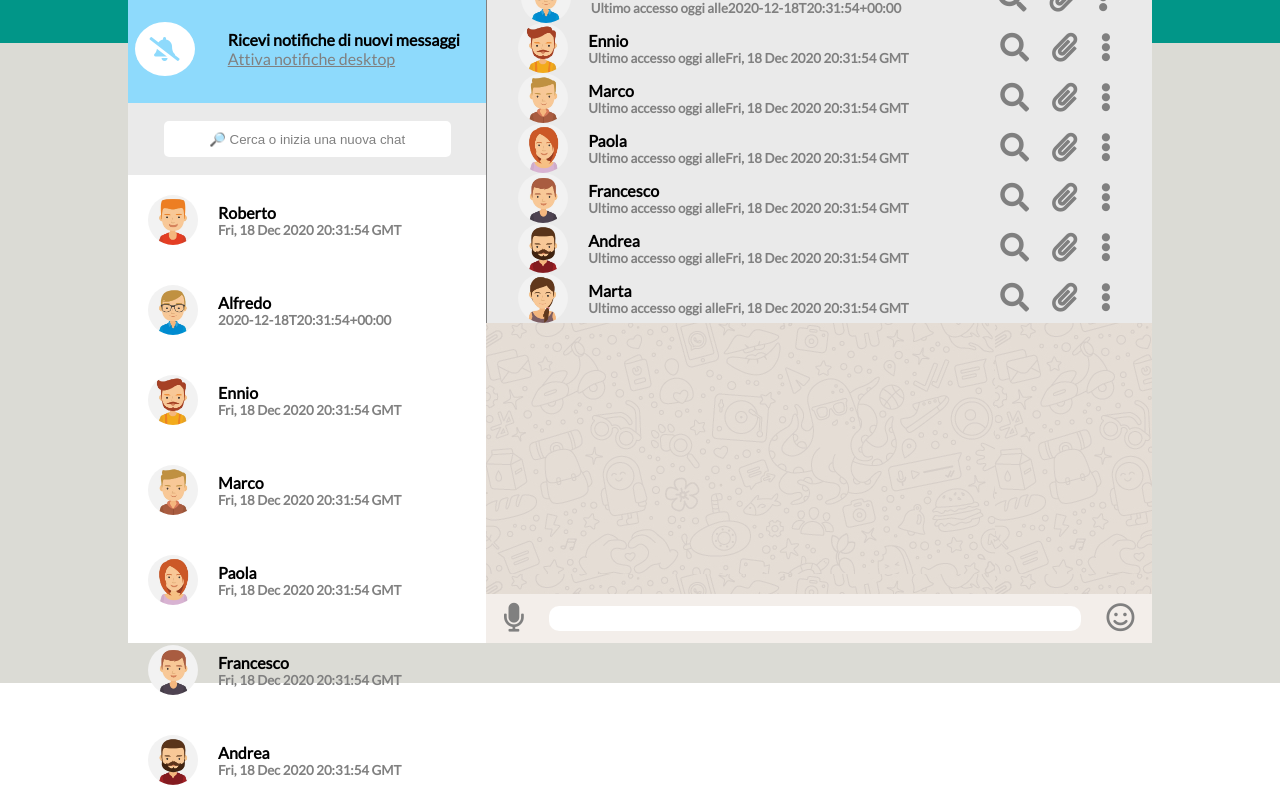
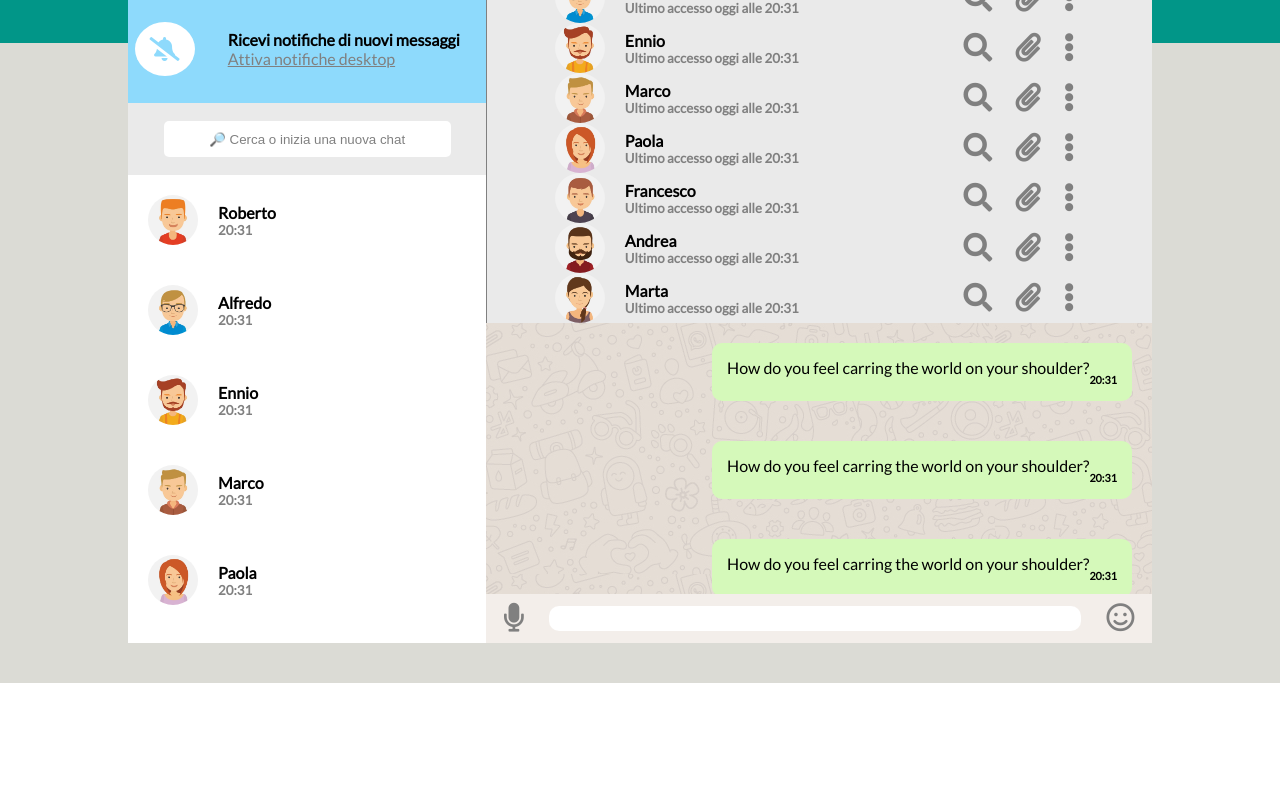
Before and after one commit to antoniolovotrico/vue-boolzapp, a plain HTML site: page milestone1/index.html in a window 1280 px wide. Shown: the part 117-919 px from the top of the page. After the commit the page ends 800 px from the top, so only its background shows below. Drawn offline with nearby package versions, Linux system fonts and the light colour scheme.

Commit message:
updated hours format

```diff
--- a/milestone1/assets/css/style.css
+++ b/milestone1/assets/css/style.css
@@ -87,6 +87,7 @@ header {
 #column_contact{
     height: 65%;
     background-color: white;
+    overflow-y: scroll;
 }
 
 .avatar{
@@ -105,6 +106,7 @@ header {
 #chat_box {
     height: 80%;
     background: url(../img/sfondo_chat.jpg);
+    overflow-y: scroll;
 }
 
 #message_box {
@@ -162,3 +164,34 @@ li {
     align-items: center;
     padding: 20px;
 }
+
+.bubble_sent{
+    display: flex;
+    justify-content: flex-end;
+
+}
+
+#bubble_sent{
+    background-color:#D5F9BA ;
+    padding: 15px;
+    border-radius: 10px;
+
+
+}
+
+.bubble_received{
+    display: flex;
+    justify-content: flex-start;
+
+}
+
+#bubble_received{
+    background-color:white ;
+    padding: 15px;
+    border-radius: 10px;
+}
+
+h6 {
+    padding-top: 15px;
+    float: right;
+}
--- a/milestone1/assets/js/main.js
+++ b/milestone1/assets/js/main.js
@@ -11,12 +11,12 @@ let app = new Vue ({
                 visible: true,
                 messages: [
                     {
-                        date: dayjs(),
+                        date: dayjs().format("H:mm"),
                         text: "How do you feel carring the world on your shoulder?",
                         status: "sent"
                     },
                     {
-                        date: dayjs().format(),
+                        date: dayjs().format("H:mm"),
                         text: "I feel like always mate",
                         status: "received"
                     }
@@ -29,12 +29,12 @@ let app = new Vue ({
                 visible: true,
                 messages: [
                     {
-                        date: dayjs().format(),
+                        date: dayjs().format("H:mm"),
                         text: "How do you feel carring the world on your shoulder?",
                         status: "sent"
                     },
                     {
-                        date: dayjs().format(),
+                        date: dayjs().format("H:mm"),
                         text: "I feel like always mate",
                         status: "received"
                     }
@@ -48,12 +48,12 @@ let app = new Vue ({
                 visible: true,
                 messages: [
                     {
-                        date: dayjs(),
+                        date: dayjs().format("H:mm"),
                         text: "How do you feel carring the world on your shoulder?",
                         status: "sent"
                     },
                     {
-                        date: dayjs().format(),
+                        date: dayjs().format("H:mm"),
                         text: "I feel like always mate",
                         status: "received"
                     }
@@ -67,12 +67,12 @@ let app = new Vue ({
                 visible: true,
                 messages: [
                     {
-                        date: dayjs(),
+                        date: dayjs().format("H:mm"),
                         text: "How do you feel carring the world on your shoulder?",
                         status: "sent"
                     },
                     {
-                        date: dayjs().format(),
+                        date: dayjs().format("H:mm"),
                         text: "I feel like always mate",
                         status: "received"
                     }
@@ -86,12 +86,12 @@ let app = new Vue ({
                 visible: true,
                 messages: [
                     {
-                        date: dayjs(),
+                        date: dayjs().format("H:mm"),
                         text: "How do you feel carring the world on your shoulder?",
                         status: "sent"
                     },
                     {
-                        date: dayjs().format(),
+                        date: dayjs().format("H:mm"),
                         text: "I feel like always mate",
                         status: "received"
                     }
@@ -105,12 +105,12 @@ let app = new Vue ({
                 visible: true,
                 messages: [
                     {
-                        date: dayjs(),
+                        date: dayjs().format("H:mm"),
                         text: "How do you feel carring the world on your shoulder?",
                         status: "sent"
                     },
                     {
-                        date: dayjs().format(),
+                        date: dayjs().format("H:mm"),
                         text: "I feel like always mate",
                         status: "received"
                     }
@@ -124,12 +124,12 @@ let app = new Vue ({
                 visible: true,
                 messages: [
                     {
-                        date: dayjs(),
+                        date: dayjs().format("H:mm"),
                         text: "How do you feel carring the world on your shoulder?",
                         status: "sent"
                     },
                     {
-                        date: dayjs().format(),
+                        date: dayjs().format("H:mm"),
                         text: "I feel like always mate",
                         status: "received"
                     }
@@ -143,12 +143,12 @@ let app = new Vue ({
                 visible: true,
                 messages: [
                     {
-                        date: dayjs(),
+                        date: dayjs().format("H:mm"),
                         text: "How do you feel carring the world on your shoulder?",
                         status: "sent"
                     },
                     {
-                        date: dayjs().format(),
+                        date: dayjs().format("H:mm"),
                         text: "I feel like always mate",
                         status: "received"
                     }
--- a/milestone1/index.html
+++ b/milestone1/index.html
@@ -57,7 +57,7 @@
                             <img class="avatar" v-bind:src="contact.avatar" alt="">
                             <div class="title_sub">
                                 <h4>{{contact.name}}</h4>
-                                <h5>{{"Ultimo accesso oggi alle"}}{{contact.messages[0].date}} </h5>
+                                <h5>{{"Ultimo accesso oggi alle "}}{{contact.messages[0].date}} </h5>
                             </div>
 
 
@@ -68,7 +68,14 @@
                             <i class="fas fa-ellipsis-v"></i>
                         </div>
                     </div>
-                    <div id="chat_box"></div>
+                    <ul id="chat_box">
+                        <li class="bubble_sent" v-for="(message,i) in contacts">
+                            <span id="bubble_sent">{{message.messages[0].text}}<h6>{{message.messages[0].date}}</h6> </span>
+                        </li>
+                        <li class="bubble_received" v-for="(message,i) in contacts">
+                            <span id="bubble_received">{{message.messages[1].text}} <h6>{{message.messages[0].date}}</h6></span>
+                        </li>
+                    </ul>
                     <div id="message_box">
                         <i class="fas fa-microphone"></i>
                         <input id="input_message" type="text">
```
Also changed, not shown: 1 other file.
